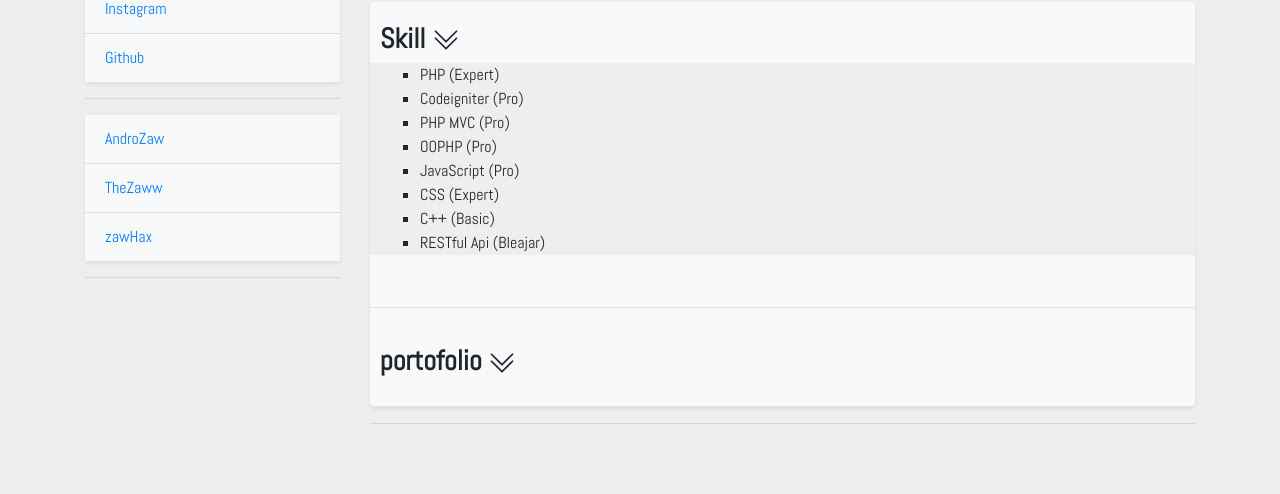
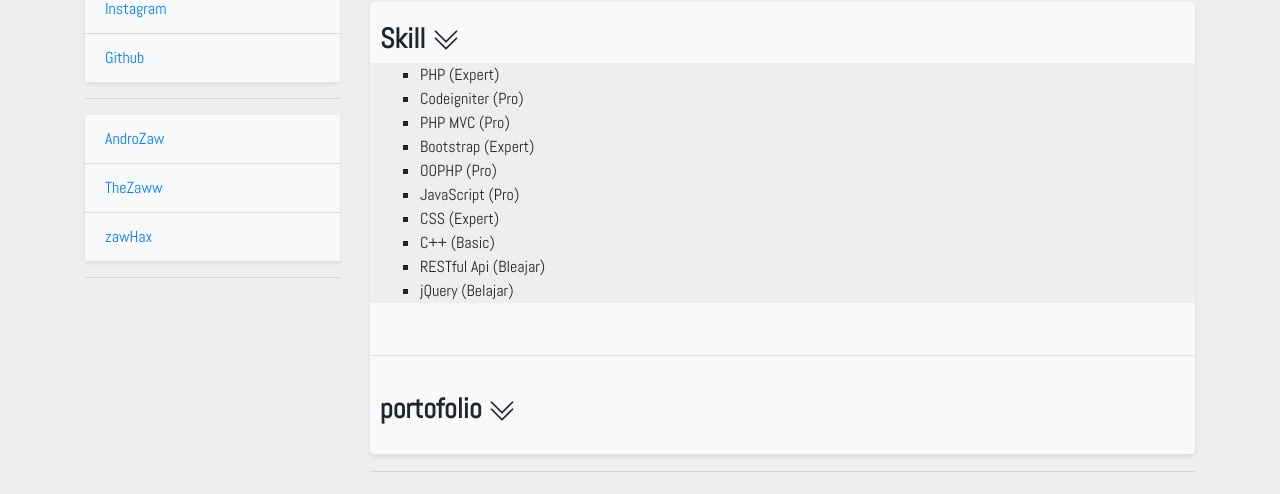
Before and after one commit to BaharudinZaelani/BaharudinZaelani.github.io, a plain HTML site: page index.html in a window 1280 px wide. Shown: the part 146-640 px from the top of the page. Drawn offline with nearby package versions, Linux system fonts and the light colour scheme.

Commit message:
skill update

```diff
--- a/index.html
+++ b/index.html
@@ -79,11 +79,13 @@
                   <li>PHP (Expert)</li>
                   <li>Codeigniter (Pro)</li>
                   <li>PHP MVC (Pro)</li>
+                  <li>Bootstrap (Expert)</li>
                   <li>OOPHP (Pro)</li>
                   <li>JavaScript (Pro)</li>
                   <li>CSS (Expert)</li>
                   <li>C++ (Basic)</li>
                   <li>RESTful Api (Bleajar)</li>
+                  <li>jQuery (Belajar)</li>
                 </ul>
               </div>
             </div>
```
